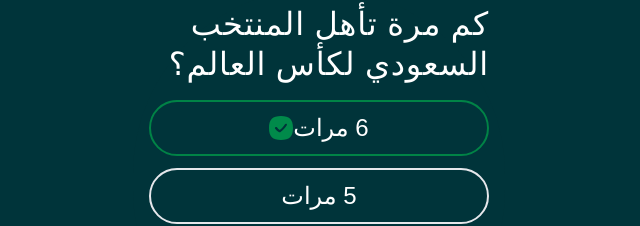
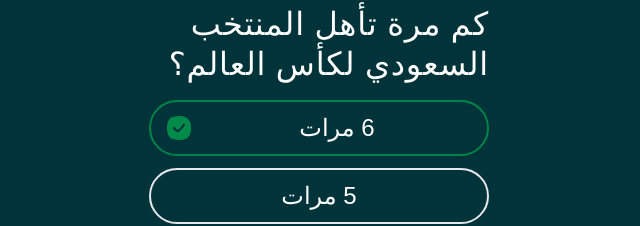
Before and after one commit to rehan-ch/bahjah-react, a React (Create React App) app: page /host-questions in a window 1280 px wide. Shown: the part 152-378 px from the top of the page, without its empty margins (321-961 px from the left). Built offline with nearby package versions, Linux system fonts and the light colour scheme; no server answers.

Commit message:
fix the style issue

```diff
--- a/src/pages/Host/HostGameControl.jsx
+++ b/src/pages/Host/HostGameControl.jsx
@@ -57,17 +57,17 @@ const handleNextQuestion = async () => {
                   <div
                     key={idx}
                     className={`
-                      w-full py-2 px-4 rounded-full border-2 flex items-center justify-center justify-space-around font-saudi text-[24px]
+                      w-full py-2 px-4 rounded-full border-2 flex items-center font-saudi text-[24px] justify-space-around
                       ${option.letter === correctAnswer
                         ? "border-borderGreen text-white"
                         : "text-white"
                       }
-                    `}
-                    dir="rtl"
-                  >
-                    <span>{option.text}</span>
+                      `}
+                      dir="rtl"
+                      >
+                      <span className="flex-1 text-center">{option.text}</span>
                     {option.letter === correctAnswer && (
-                      <div className="w-6 h-6 flex items-left justify-center justify-right">
+                      <div className="w-6 h-6 flex items-center justify-center mr-3">
                         <svg xmlns="http://www.w3.org/2000/svg" width="22" height="22" viewBox="0 0 22 22" fill="none" className="w-6 h-6">
                           <path d="M11 0C3.29 0 0 3.29 0 11C0 18.71 3.29 22 11 22C18.71 22 22 18.71 22 11C22 3.29 18.71 0 11 0ZM16.305 8.539C14.993 10.592 13.125 13.165 10.304 14.858C9.98 15.053 9.573 15.048 9.254 14.845C7.734 13.882 6.593 12.85 5.66 11.597C5.33 11.154 5.422 10.528 5.865 10.198C6.307 9.868 6.934 9.961 7.263 10.403C7.937 11.308 8.751 12.082 9.799 12.808C11.959 11.348 13.443 9.301 14.618 7.462C14.917 6.996 15.535 6.86 15.999 7.158C16.465 7.456 16.602 8.074 16.305 8.539Z" fill="#008A4A"/>
                         </svg>
```
